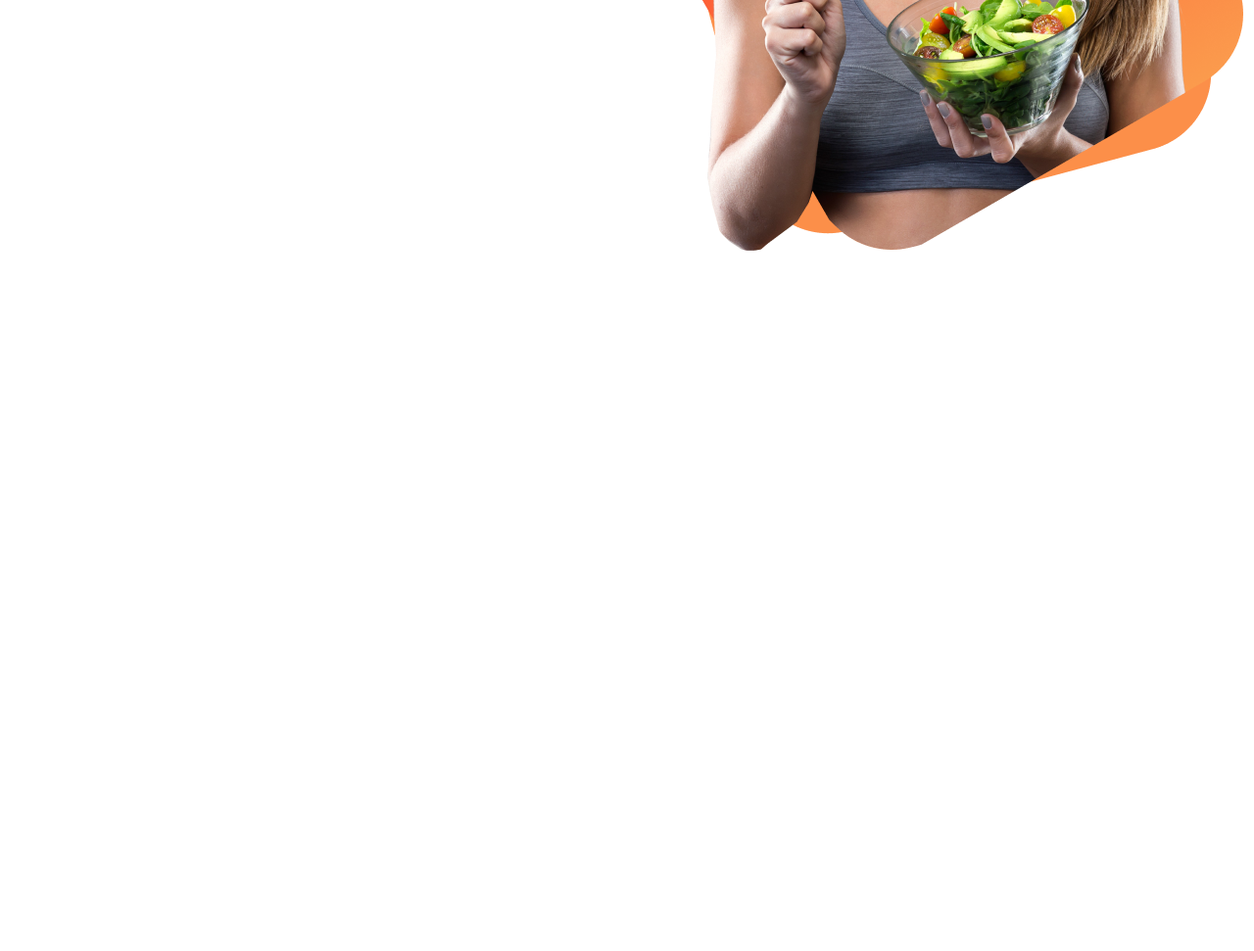
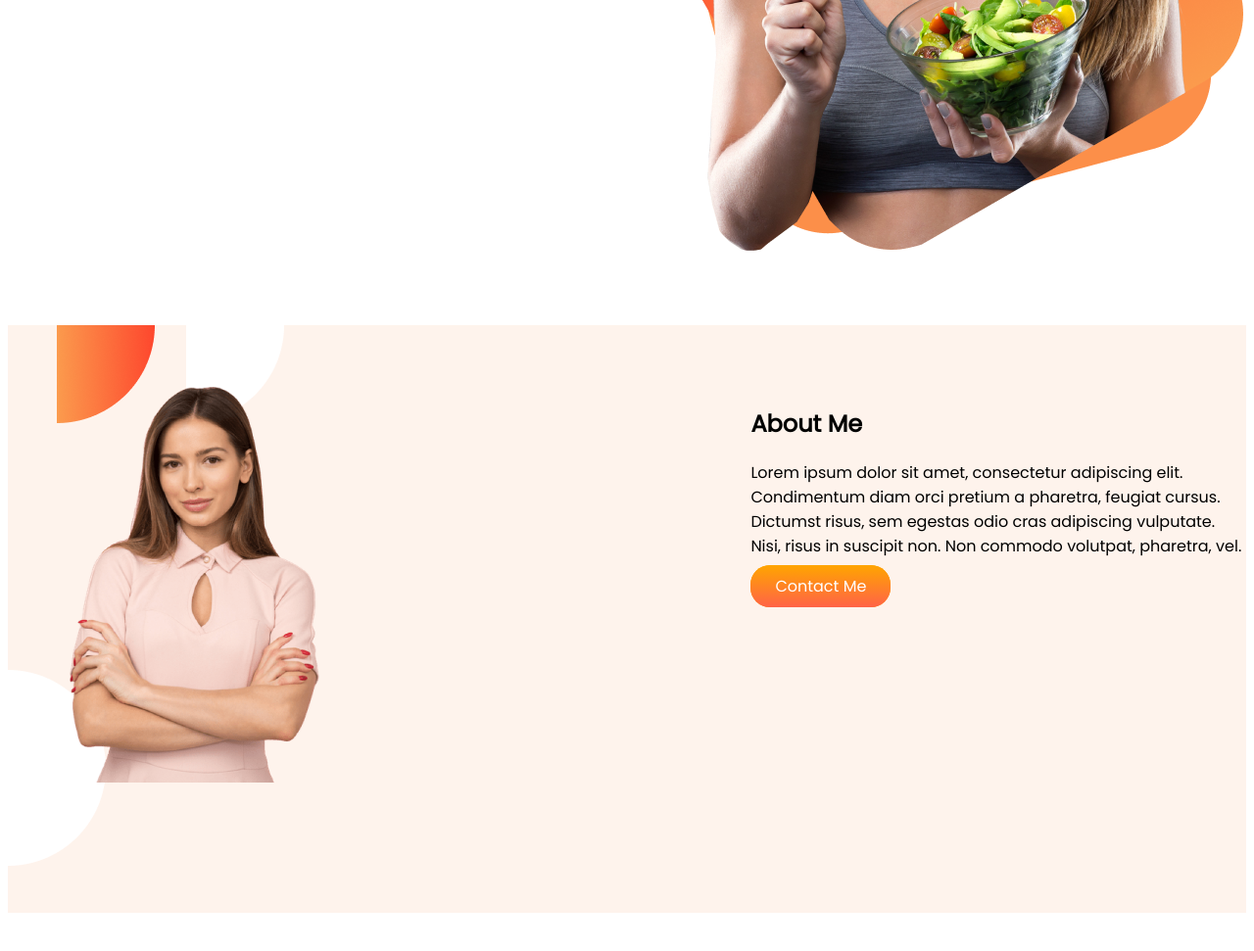
Before and after one commit to Sumona45/sumona-s-food-network, a plain HTML site: page index.html in a window 1280 px wide. Shown: the part 599-1570 px from the top of the page at 98% size. Before the commit the page ends 899 px from the top, so only its background shows below. Drawn offline with Linux system fonts and the light colour scheme.

Commit message:
second section added

```diff
--- a/index.html
+++ b/index.html
@@ -29,6 +29,21 @@
         </div>
         <div class="half-width"><img src="images/Group 8425.png" alt="woman eating"></div>
     </section>
+    <section class="banner flexible-container second-section">
+        <div class="half-width"><img src="images/Person Image.png" alt="Chef Standing" height="25%">
+        </div>
+        <div class="half-width">
+            <h2>About Me</h2>
+            <p>Lorem ipsum dolor sit amet, consectetur adipiscing
+                elit. Condimentum diam orci pretium a pharetra,
+                feugiat cursus. Dictumst risus, sem egestas odio cras
+                adipiscing vulputate. Nisi, risus in suscipit non. Non
+                commodo volutpat, pharetra, vel.
+            </p>
+            <a class="link-button" target="_blank" href="">Contact Me</a>
+        </div>
+        </div>
+    </section>
 </body>
 
 </html>
--- a/style.css
+++ b/style.css
@@ -28,3 +28,8 @@ h1{
     text-decoration: none;
     border-radius: 20px;
 }
+.banner{
+    background-image: url(images/7.png);
+    background-repeat: no-repeat;
+    margin: bottom 40px;
+    }
```
